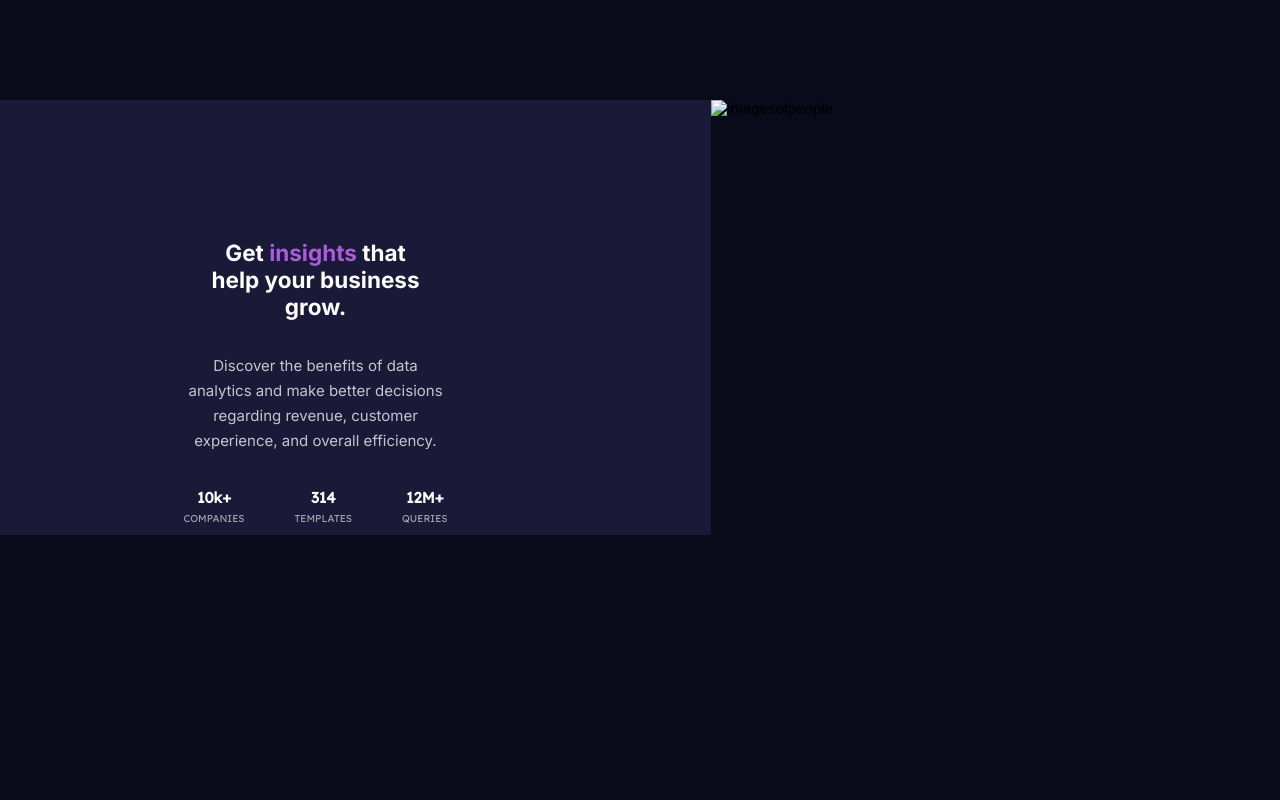
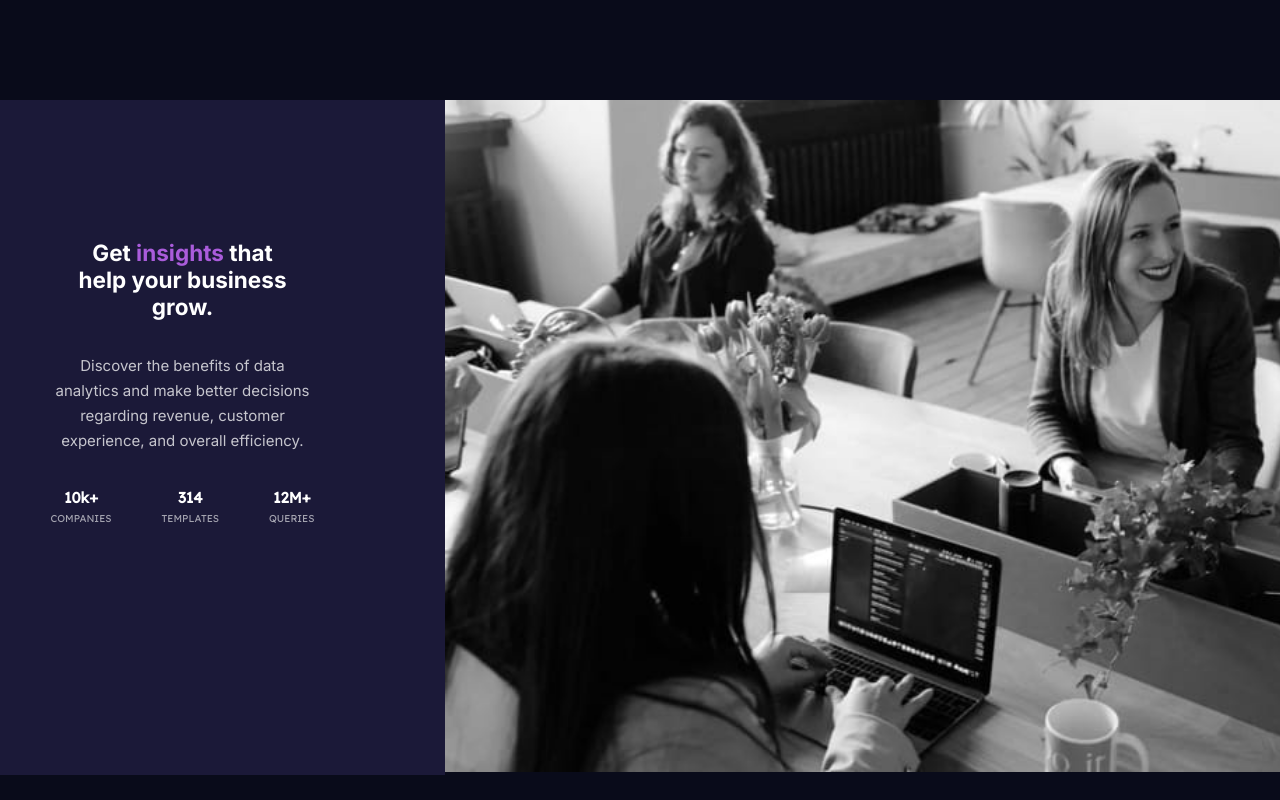
Before and after one commit to EFS1008/Statspreview, a plain HTML site: page index.html in a window 1280 px wide. Shown: the top 800 px of the page. Drawn offline with Linux system fonts and the light colour scheme.

Commit message:
Update index.html

```diff
--- a/index.html
+++ b/index.html
@@ -134,7 +134,7 @@
 <body>
   <section class="container">
     <div class="top-content">
-      <img class="image" src="/images/image-header-mobile.jpg" alt="imagesofpeople">
+      <img class="image" src="image-header-mobile.jpg" alt="imagesofpeople">
     </div>
     <div class="bottom-content">
       <div class="top">
```
